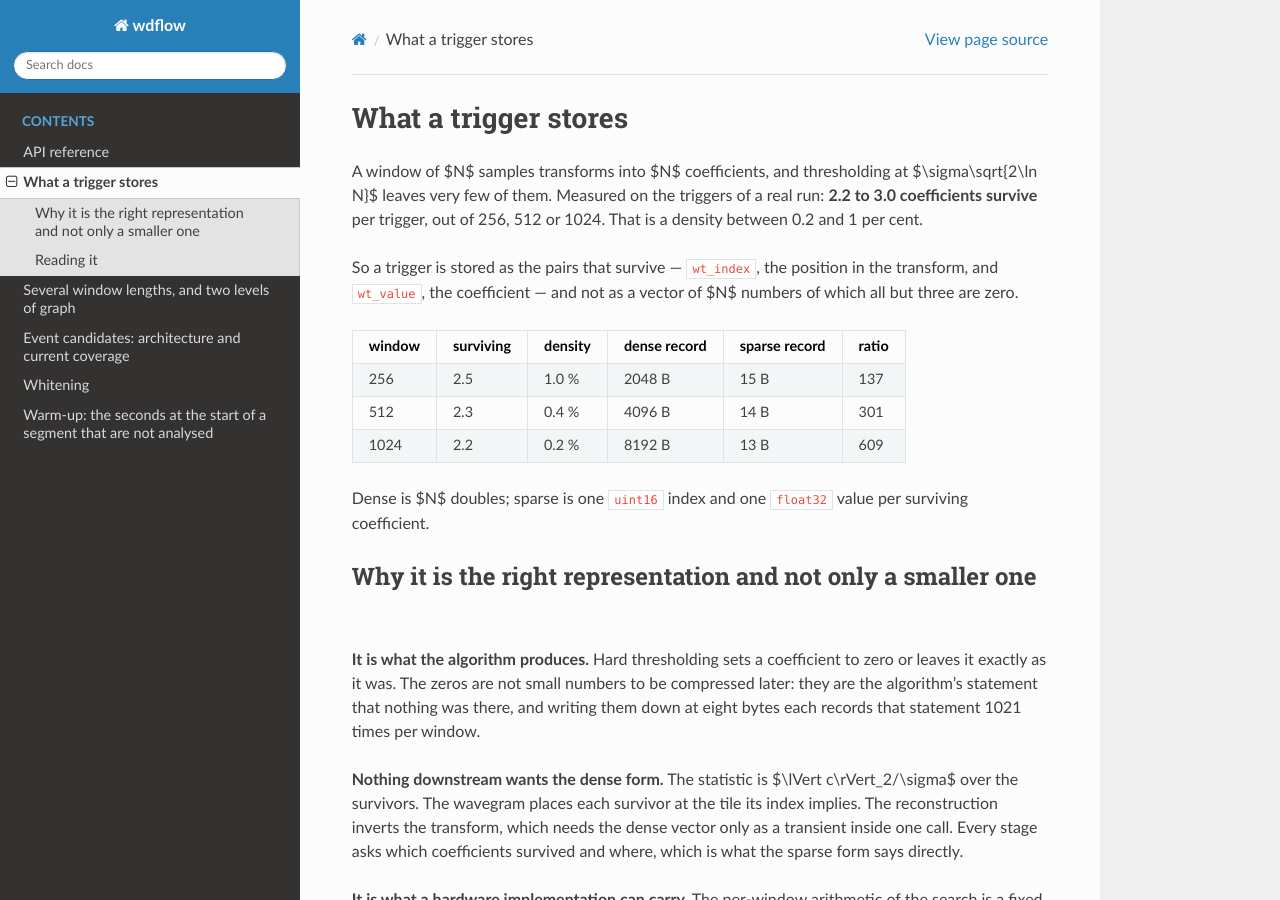
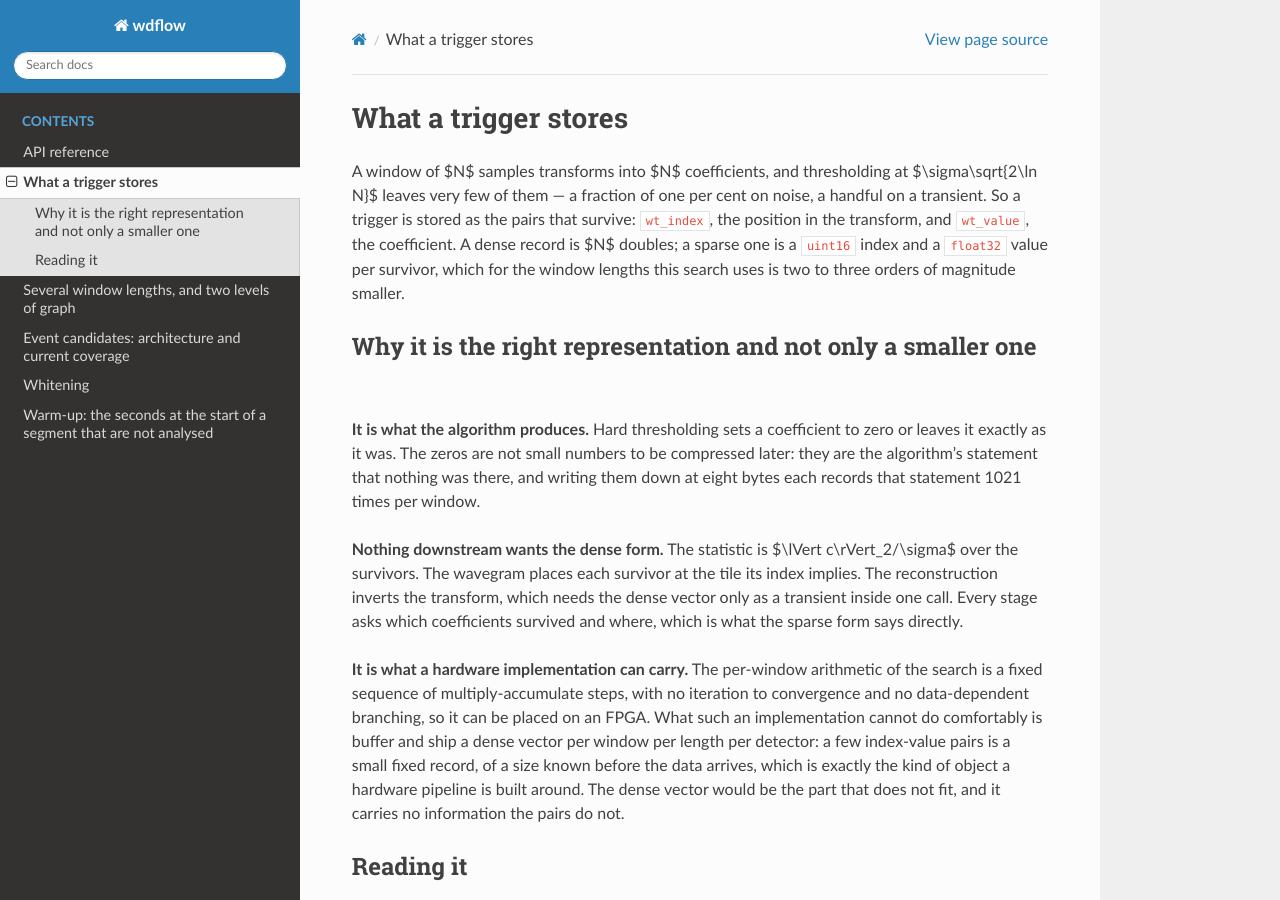
Before and after one commit to elenacuoco/wdflow, a Sphinx documentation site: the page built from docs/design/sparse-coefficients.md, in a window 1280 px wide and 900 px high. Built offline with Sphinx 7.4.7 and the Read the Docs theme 3.1.0, drawn with Linux system fonts in a browser that asks for light colours; pages that are not in the unit, such as notebooks, are missing from menus.

Commit message:
Keep measurements out of the code and the site
A rule, applied everywhere: the documentation and the landing page say what the
code does and why it is built that way; what a particular run measured belongs
in the paper, where it can be checked against the data that produced it.

Removed: the separations between two detectors' centroids and peaks and the
injection counts either rule admitted, from the design note and from the
coincidence docstring; the median support overlap over three hours of the
simulated set, from a comment; the measured coefficient density, from the tile
plot's comment and from the sparse-coefficient note and its table on the site;
the half-a-per-cent figure for the calibration, from the site and the README;
and the length of a binary-neutron-star injection "on the simulated set" from a
default's justification.

What replaces each is the statement that made the choice: that an extended
transient has no arrival time, that a support wide by construction cannot rank,
that thresholding leaves so few coefficients that most percentiles are zero,
that the record is orders of magnitude smaller, that the calibration holds. A
reader who wants the number will find it measured in the paper.

```diff
--- a/docs/design/sparse-coefficients.md
+++ b/docs/design/sparse-coefficients.md
@@ -1,22 +1,12 @@
 # What a trigger stores
 
 A window of $N$ samples transforms into $N$ coefficients, and thresholding at
-$\sigma\sqrt{2\ln N}$ leaves very few of them. Measured on the triggers of a
-real run: **2.2 to 3.0 coefficients survive** per trigger, out of 256, 512 or
-1024. That is a density between 0.2 and 1 per cent.
-
-So a trigger is stored as the pairs that survive --- `wt_index`, the position in
-the transform, and `wt_value`, the coefficient --- and not as a vector of $N$
-numbers of which all but three are zero.
-
-| window | surviving | density | dense record | sparse record | ratio |
-|---:|---:|---:|---:|---:|---:|
-| 256  | 2.5 | 1.0 % | 2048 B | 15 B | 137 |
-| 512  | 2.3 | 0.4 % | 4096 B | 14 B | 301 |
-| 1024 | 2.2 | 0.2 % | 8192 B | 13 B | 609 |
-
-Dense is $N$ doubles; sparse is one `uint16` index and one `float32` value per
-surviving coefficient.
+$\sigma\sqrt{2\ln N}$ leaves very few of them --- a fraction of one per cent on
+noise, a handful on a transient. So a trigger is stored as the pairs that
+survive: `wt_index`, the position in the transform, and `wt_value`, the
+coefficient. A dense record is $N$ doubles; a sparse one is a `uint16` index and
+a `float32` value per survivor, which for the window lengths this search uses is
+two to three orders of magnitude smaller.
 
 ## Why it is the right representation and not only a smaller one
 
```
Also changed, not shown: README.md (+4 -4 lines), docs/design/multiwindow-and-graphs.md (+5 -8 lines), site/index.html (+4 -16 lines), 4 other files.
